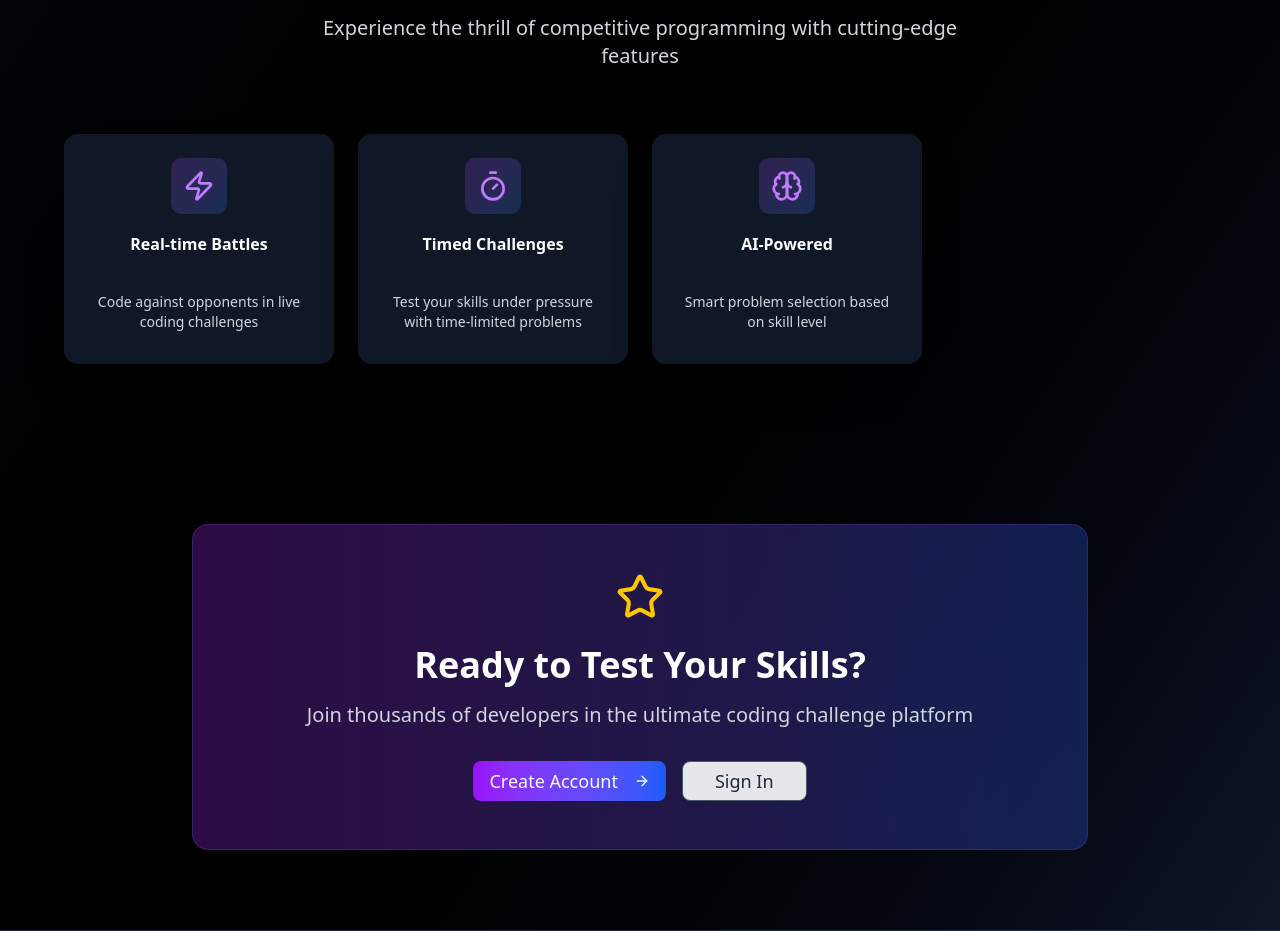
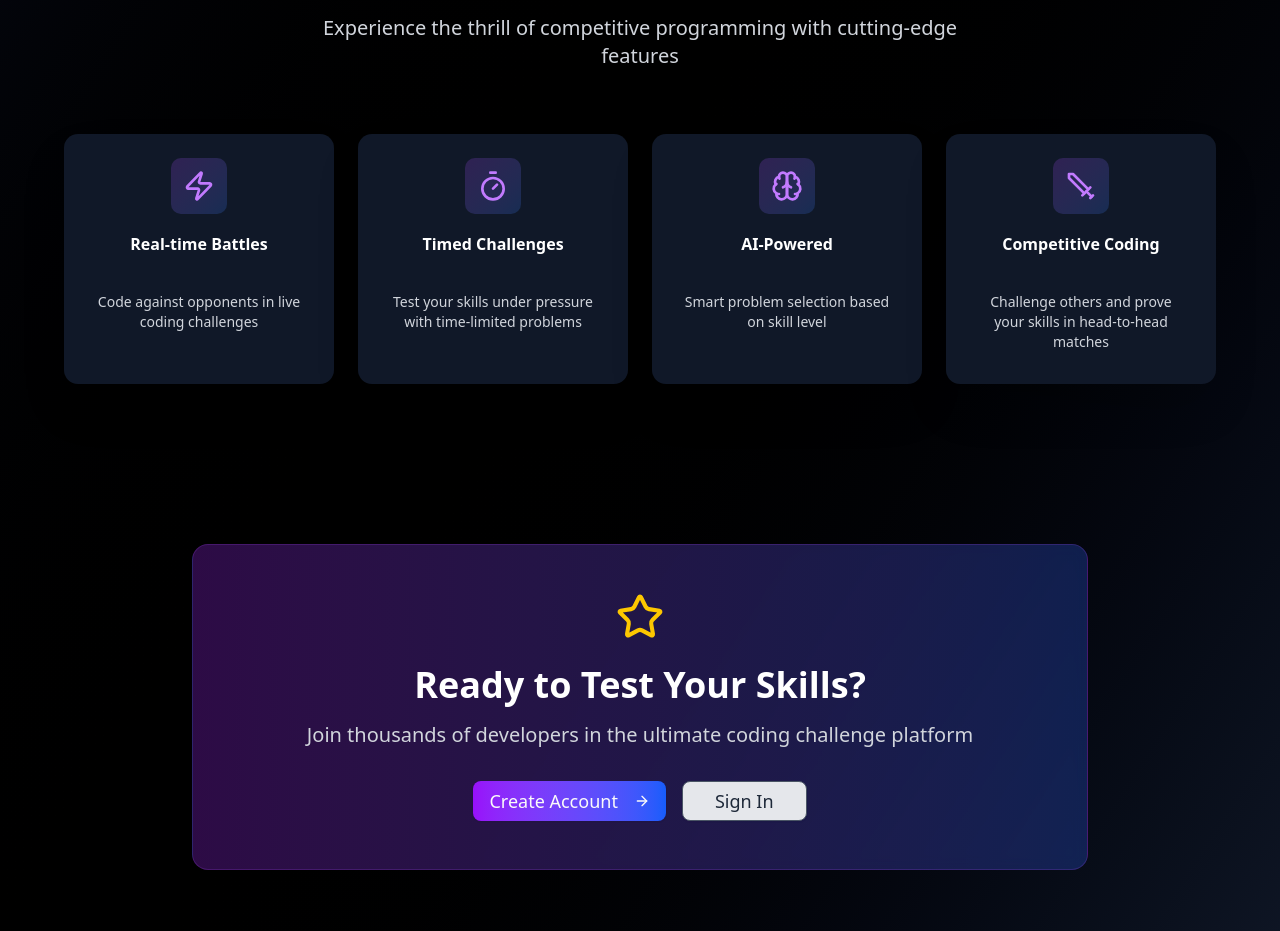
Before and after one commit to aryan10092/Codebattle, a React (Vite) app in the folder frontend/: page / in a window 1280 px wide. Shown: the part 925-1856 px from the top of the page. Built offline with nearby package versions, Linux system fonts and the light colour scheme.

Commit message:
Update Home.jsx

```diff
--- a/frontend/src/pages/Home.jsx
+++ b/frontend/src/pages/Home.jsx
@@ -62,6 +62,11 @@ const Home = () => {
       icon: <Brain className="h-8 w-8" />,
       title: "AI-Powered",
       description: "Smart problem selection based on skill level"
+    },
+        {
+      icon: <Sword className="h-8 w-8" />,
+      title: "Competitive Coding",
+      description: "Challenge others and prove your skills in head-to-head matches"
     }
   ];
 
```
